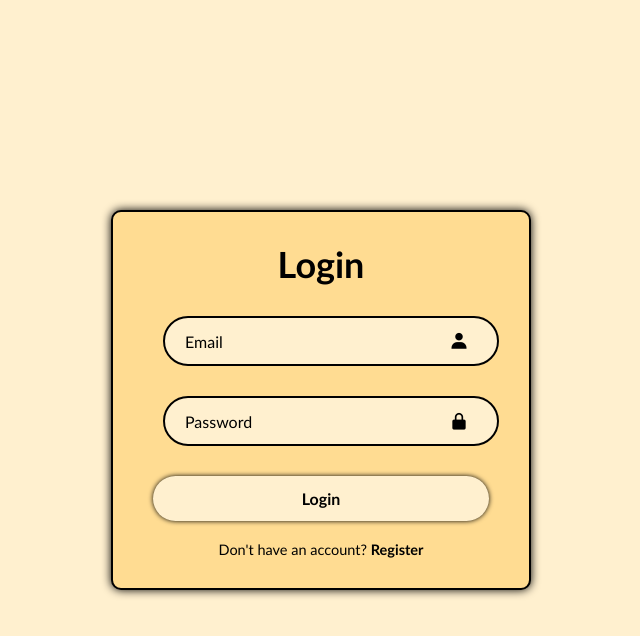
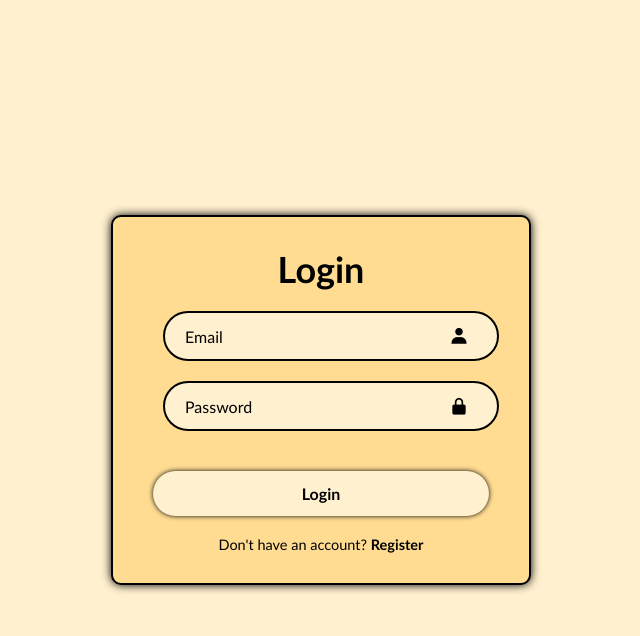
Before and after one commit to Blue-Berri/irvinehacks2024, a Flask app: template template/login.html in a window 1280 px wide. Shown: the top 636 px of the page, without its empty margins (319-959 px from the left). Run offline with Flask 3, Linux system fonts and the light colour scheme; the template is opened without the code that fills it, so the values that code supplies are empty.

Commit message:
slight changes to style

```diff
--- a/template/register.html
+++ b/template/register.html
@@ -32,6 +32,7 @@
 
         </form>
     </div>
+
     <script>
         function checkEmail() {
             const emailInput = document.getElementById('emailInput');
@@ -84,7 +85,6 @@
         }
     </script>
 
-
 </body>
 
 </html>
--- a/template/static/style.css
+++ b/template/static/style.css
@@ -27,18 +27,19 @@ body {
     color: black;
     border-radius: 10px;
     padding: 30px 40px;
+    text-align: center;
 }
 
 h1 {
     font-size: 36px;
-    text-align: center;
+    margin-bottom: 20px;
 }
 
 .login .input-box {
     position: relative;
     width: 100%;
     height: 50px;
-    margin: 30px 0;
+    margin: 20px 0; /* Adjust the top margin */
 }
 
 .input-box input {
@@ -78,6 +79,7 @@ h1 {
     font-size: 16px;
     color: black;
     font-weight: 600;
+    margin-top: 20px;
 }
 
 .login .btn:hover {
@@ -98,7 +100,7 @@ h1 {
 }
 
 .link p a:hover {
-    text-decoration: underline ;
+    text-decoration: underline;
 }
 
 /* ----- ----- ----- Register Page ----- ----- ----- */
```
